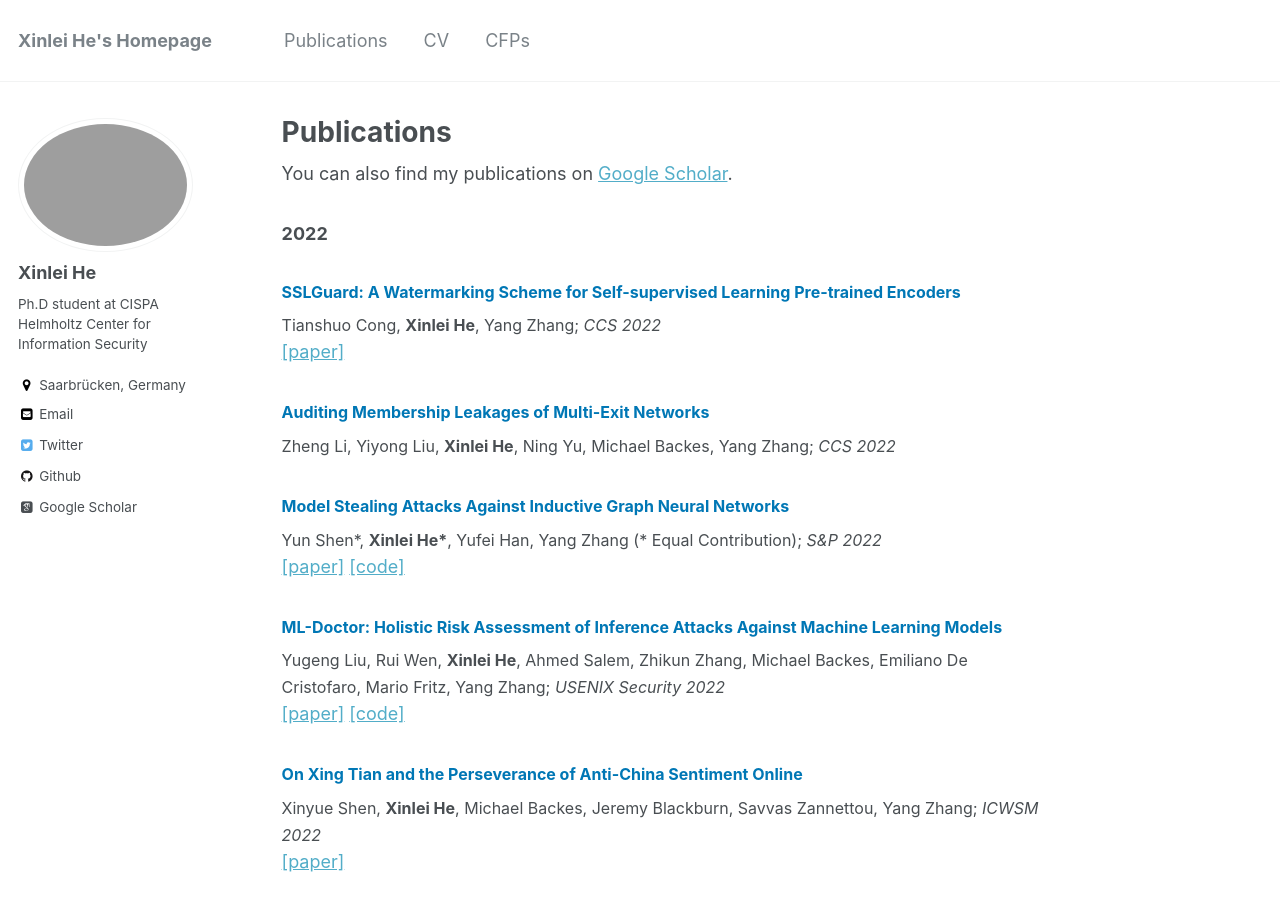
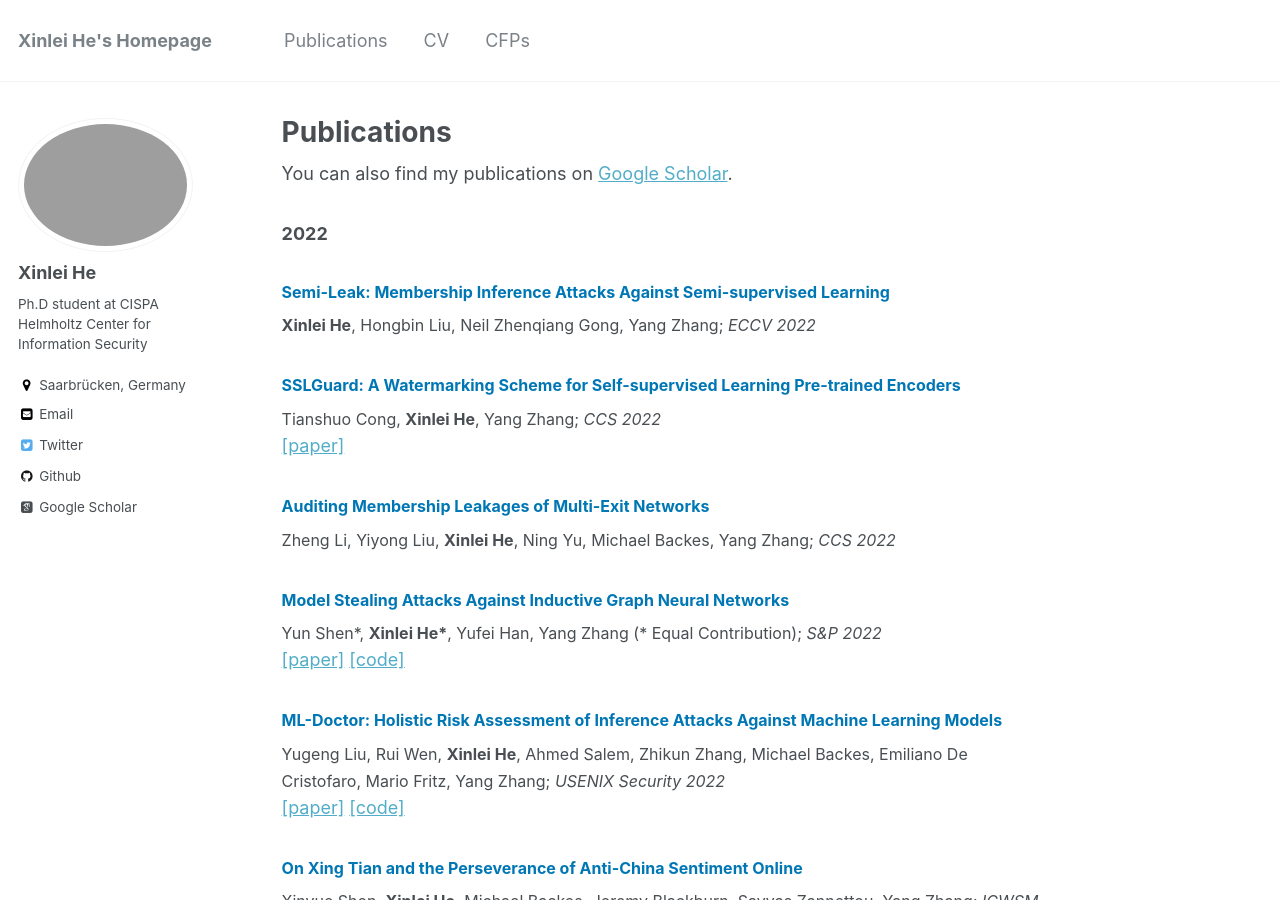
Before and after one commit to xinleihe/xinleihe.github.io, a Jekyll site: the page built from _pages/publications.md, in a window 1280 px wide and 900 px high. Built offline with Jekyll 4.4.1, drawn with Linux system fonts in a browser that asks for light colours; some web fonts are replaced.

Commit message:
update pub

```diff
--- a/_pages/publications.md
+++ b/_pages/publications.md
@@ -20,6 +20,11 @@ You can also find my publications on [Google Scholar](https://scholar.google.com
 
 
 ### 2022
+
+### <font size="3"><span style="color:rgb(0, 119, 181)">Semi-Leak: Membership Inference Attacks Against Semi-supervised Learning</span></font>
+<font size="3"><b>Xinlei He</b>, Hongbin Liu, Neil Zhenqiang Gong, Yang Zhang; <i>ECCV 2022</i></font>
+<!-- [[paper]]()  -->
+
 
 ### <font size="3"><span style="color:rgb(0, 119, 181)">SSLGuard: A Watermarking Scheme for Self-supervised Learning Pre-trained Encoders</span></font>
 <font size="3">Tianshuo Cong, <b>Xinlei He</b>, Yang Zhang; <i>CCS 2022</i></font>
```
Also changed, not shown: _pages/about.md (+1 -1 lines).
